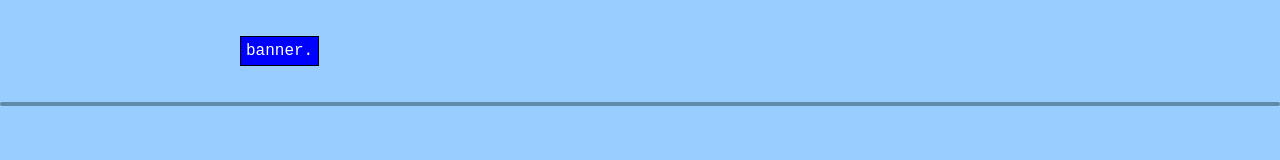
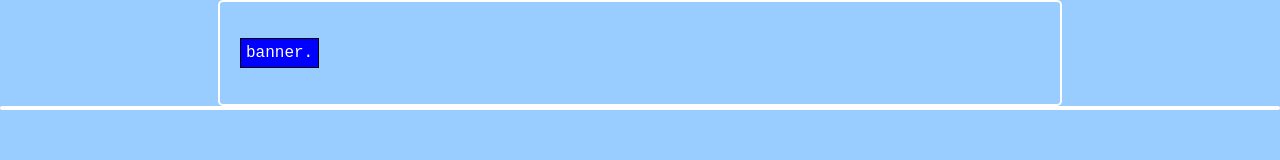
Before and after one commit to puppyboyprince/puppyboyprince.github.io, a plain HTML site: page index.html in a window 1280 px wide. Drawn offline with Linux system fonts and the light colour scheme.

Commit message:
Update styles.css

```diff
--- a/styles.css
+++ b/styles.css
@@ -17,13 +17,15 @@ body {
 
 .aboutBox
 {box-sizing: border-box;
-  border: 2px solid rgb(96 139 168);
+  border: 2px solid white;
   border-radius: 5px;
 }
 
 .aboutInfo {
   background-color: white;
   text-align: center;
+  border: 2px dotted white;
+  border-radius: 5px;
 }
 
 .bannerStyle
@@ -32,4 +34,6 @@ body {
   position: static;
   padding: 20px;
   width: 800px;
+  border: 2px solid white;
+  border-radius: 5px;
 }
```
